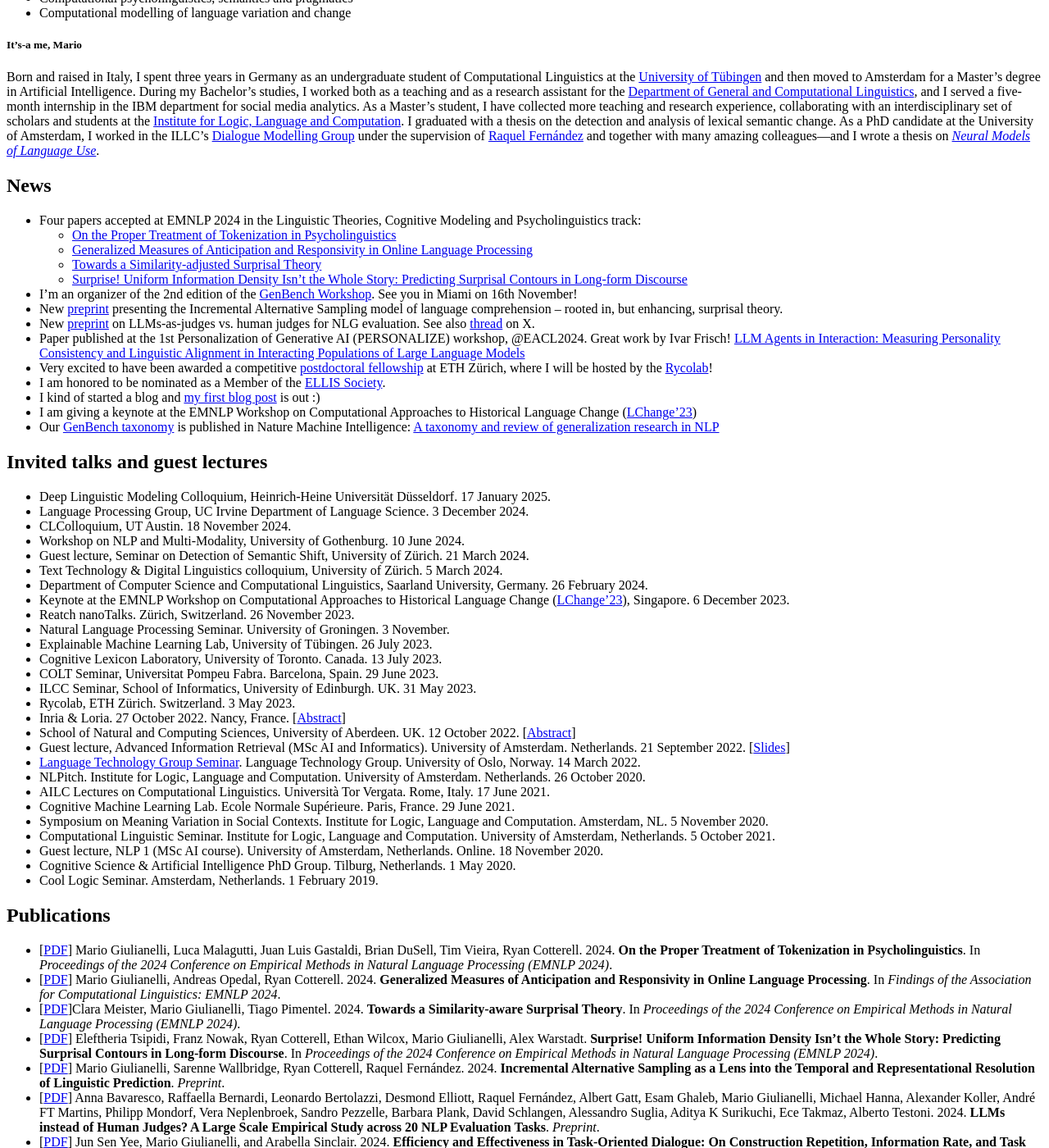
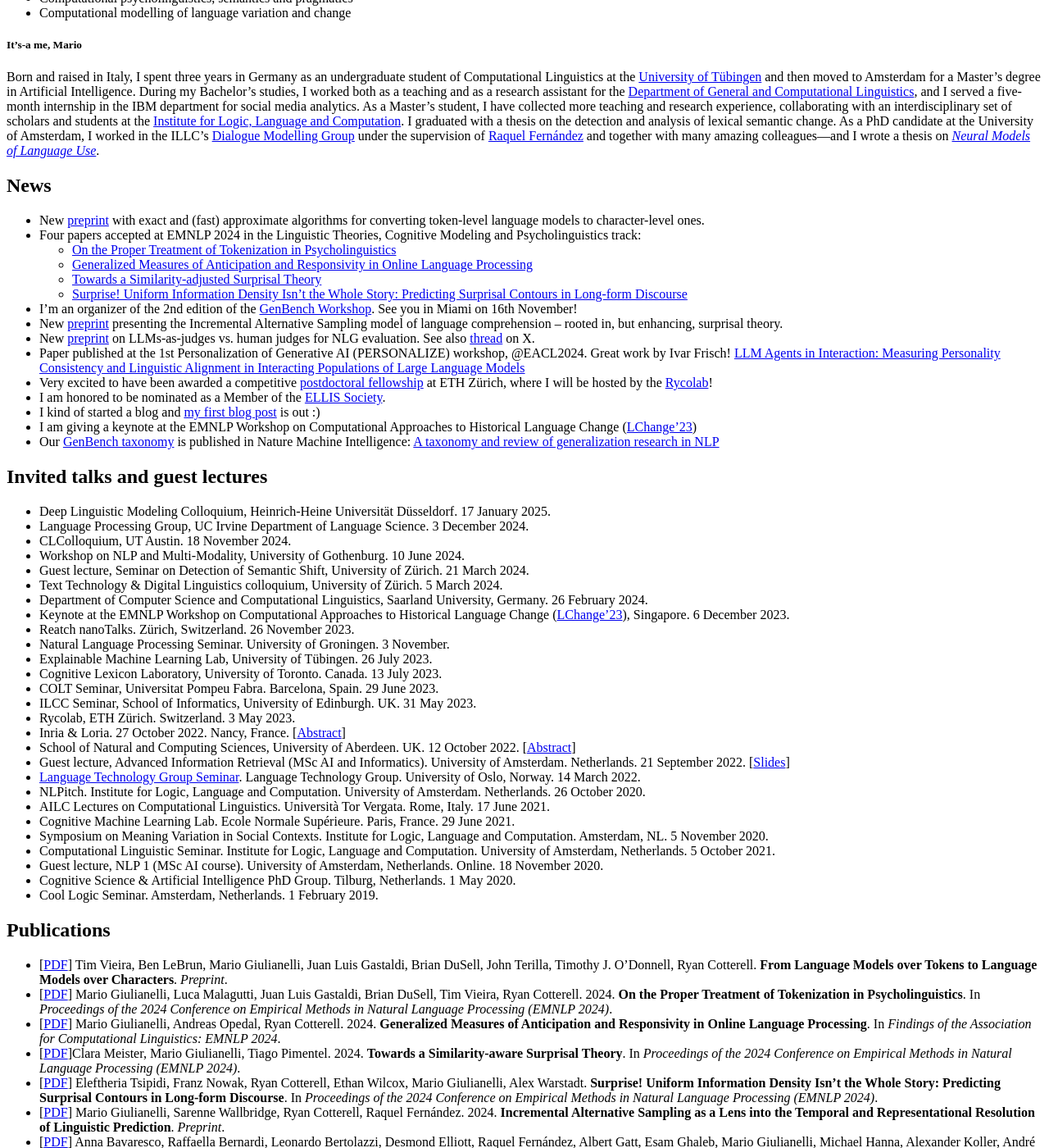
Before and after one commit to glnmario/glnmario.github.io, a Jekyll site: the page built from index.md, in a window 1280 px wide and 1400 px high, scrolled down 1131 px. Shown: the whole window at 82% size. Built offline with Jekyll 4.4.1, drawn with Linux system fonts in a browser that asks for light colours.

Commit message:
Update index.md

```diff
--- a/index.md
+++ b/index.md
@@ -29,6 +29,7 @@ Currently I study Artificial Intelligence at the University of Amsterdam.
 -->
 
 ## News
+- New [preprint](https://doi.org/10.48550/arXiv.2412.03719) with exact and (fast) approximate algorithms for converting token-level language models to character-level ones.
 - Four papers accepted at EMNLP 2024 in the Linguistic Theories, Cognitive Modeling and Psycholinguistics track:
   - [On the Proper Treatment of Tokenization in Psycholinguistics](https://arxiv.org/pdf/2410.02691)
   - [Generalized Measures of Anticipation and Responsivity in Online Language Processing](https://arxiv.org/pdf/2409.10728)
@@ -76,6 +77,7 @@ Currently I study Artificial Intelligence at the University of Amsterdam.
 
 
 ## Publications
+- [[PDF](https://doi.org/10.48550/arXiv.2412.03719)] Tim Vieira, Ben LeBrun, Mario Giulianelli, Juan Luis Gastaldi, Brian DuSell, John Terilla, Timothy J. O'Donnell, Ryan Cotterell. **From Language Models over Tokens to Language Models over Characters**. _Preprint_.
 - [[PDF](https://arxiv.org/pdf/2410.02691)] Mario Giulianelli, Luca Malagutti, Juan Luis Gastaldi, Brian DuSell, Tim Vieira, Ryan Cotterell. 2024. **On the Proper Treatment of Tokenization in Psycholinguistics**. In _Proceedings of the 2024 Conference on Empirical Methods in Natural Language Processing (EMNLP 2024)_.
 - [[PDF](https://arxiv.org/pdf/2409.10728)] Mario Giulianelli, Andreas Opedal, Ryan Cotterell. 2024. **Generalized Measures of Anticipation and Responsivity in Online Language Processing**. In _Findings of the Association for Computational Linguistics: EMNLP 2024_.
 - [[PDF](https://arxiv.org/pdf/2410.17676)]Clara Meister, Mario Giulianelli, Tiago Pimentel. 2024. **Towards a Similarity-aware Surprisal Theory**. In _Proceedings of the 2024 Conference on Empirical Methods in Natural Language Processing (EMNLP 2024)_.
```
